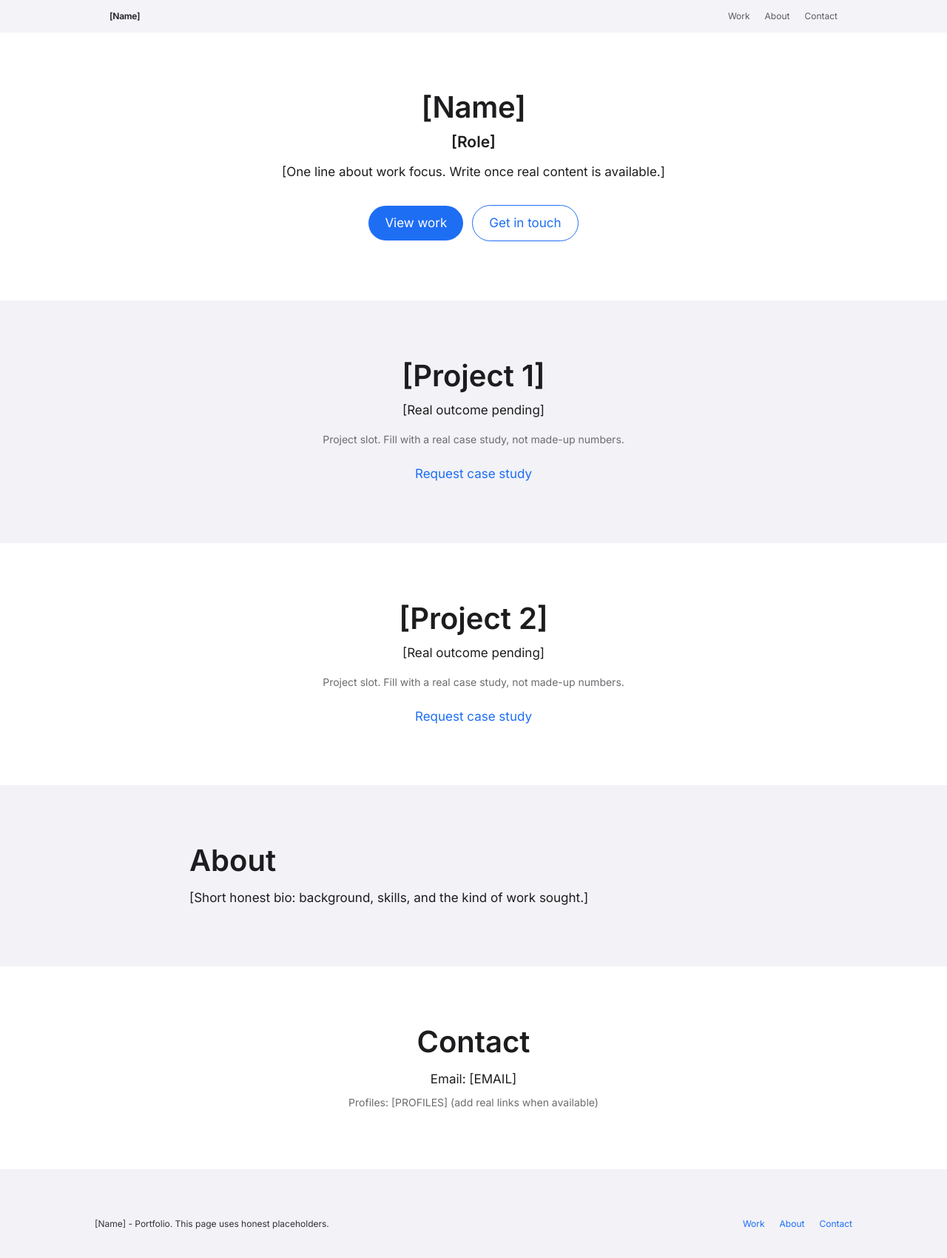
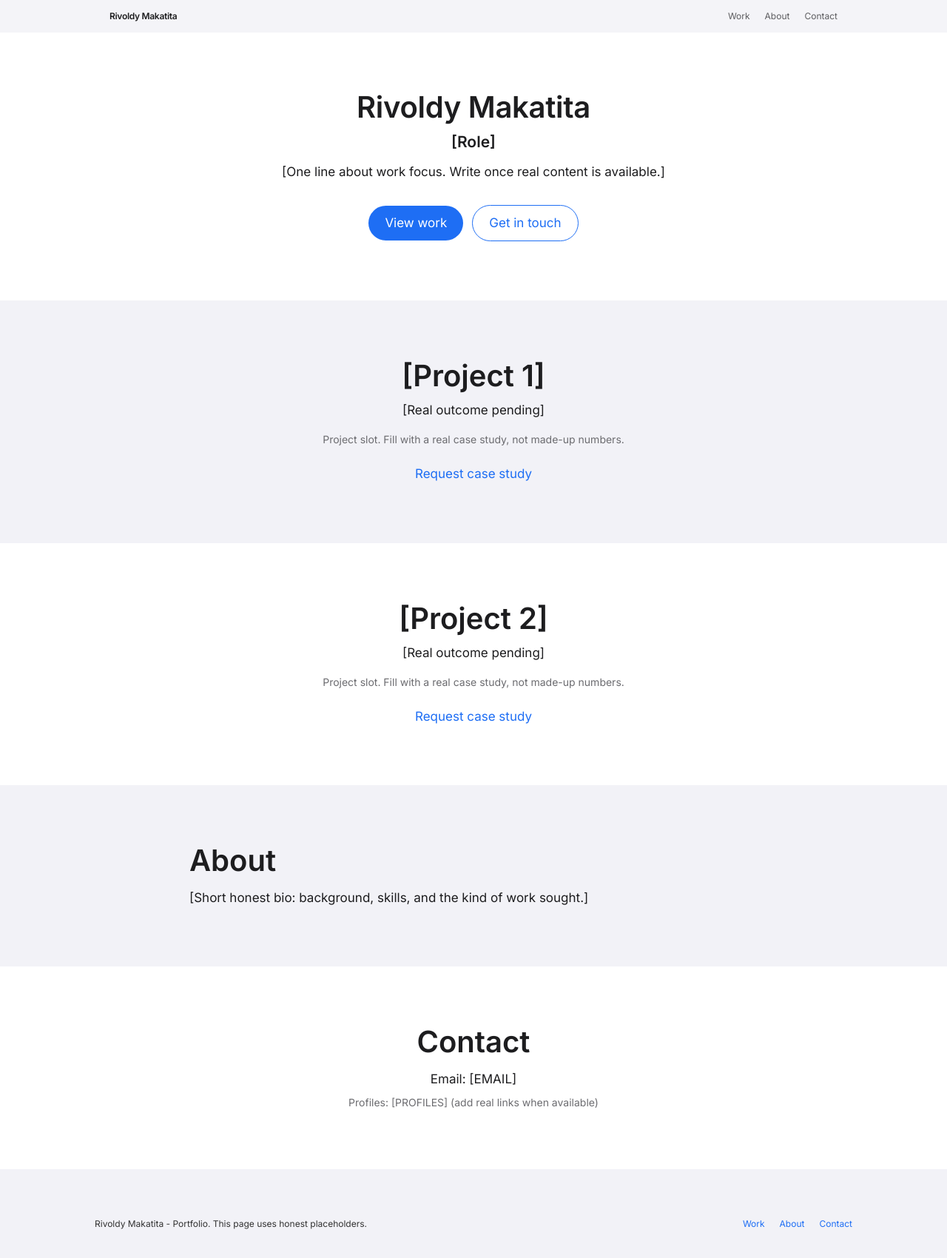
Before and after one commit to epo33m/portofolio, a Next.js app: page / in a window 1280 px wide. Shown: the top 1700 px of the page at 74% size. Built offline with nearby package versions, Linux system fonts and the light colour scheme.

Commit message:
feat: fill owner name Rivoldy Makatita

```diff
--- a/app/layout.tsx
+++ b/app/layout.tsx
@@ -9,7 +9,7 @@ const inter = Inter({
 });
 
 export const metadata: Metadata = {
-  title: "[Name] - Portfolio",
+  title: "Rivoldy Makatita - Portfolio",
   description: "[Role] - selected work, about, and contact.",
 };
 
--- a/app/page.tsx
+++ b/app/page.tsx
@@ -26,7 +26,7 @@ export default function Home() {
           className="mx-auto flex h-11 max-w-5xl items-center justify-between px-5 text-xs"
         >
           <a href="#top" className="font-semibold tracking-tight">
-            [Name]
+            Rivoldy Makatita
           </a>
           <ul className="flex items-center gap-5">
             {NAV_LINKS.map((link) => (
@@ -46,7 +46,7 @@ export default function Home() {
       <main id="top" className="flex flex-1 flex-col">
         <section className="bg-white px-5 py-20 text-center">
           <h1 className="mx-auto max-w-3xl text-[28px] font-semibold leading-[1.07] tracking-[-0.28px] min-[420px]:text-[34px] md:text-[40px] min-[1069px]:text-[56px]">
-            [Name]
+            Rivoldy Makatita
           </h1>
           <p className="mx-auto mt-3 max-w-2xl text-[21px] font-semibold leading-[1.19]">
             [Role]
@@ -150,7 +150,7 @@ export default function Home() {
 
       <footer className="bg-[#F2F2F7] px-5 py-16 text-[12px] leading-relaxed text-[#333333]">
         <div className="mx-auto flex max-w-5xl flex-col gap-6 md:flex-row md:justify-between">
-          <p>[Name] - Portfolio. This page uses honest placeholders.</p>
+          <p>Rivoldy Makatita - Portfolio. This page uses honest placeholders.</p>
           <nav aria-label="Footer">
             <ul className="flex gap-5">
               {NAV_LINKS.map((link) => (
```
Also changed, not shown: 1 other file (tests, documents, lock files or other folders).
